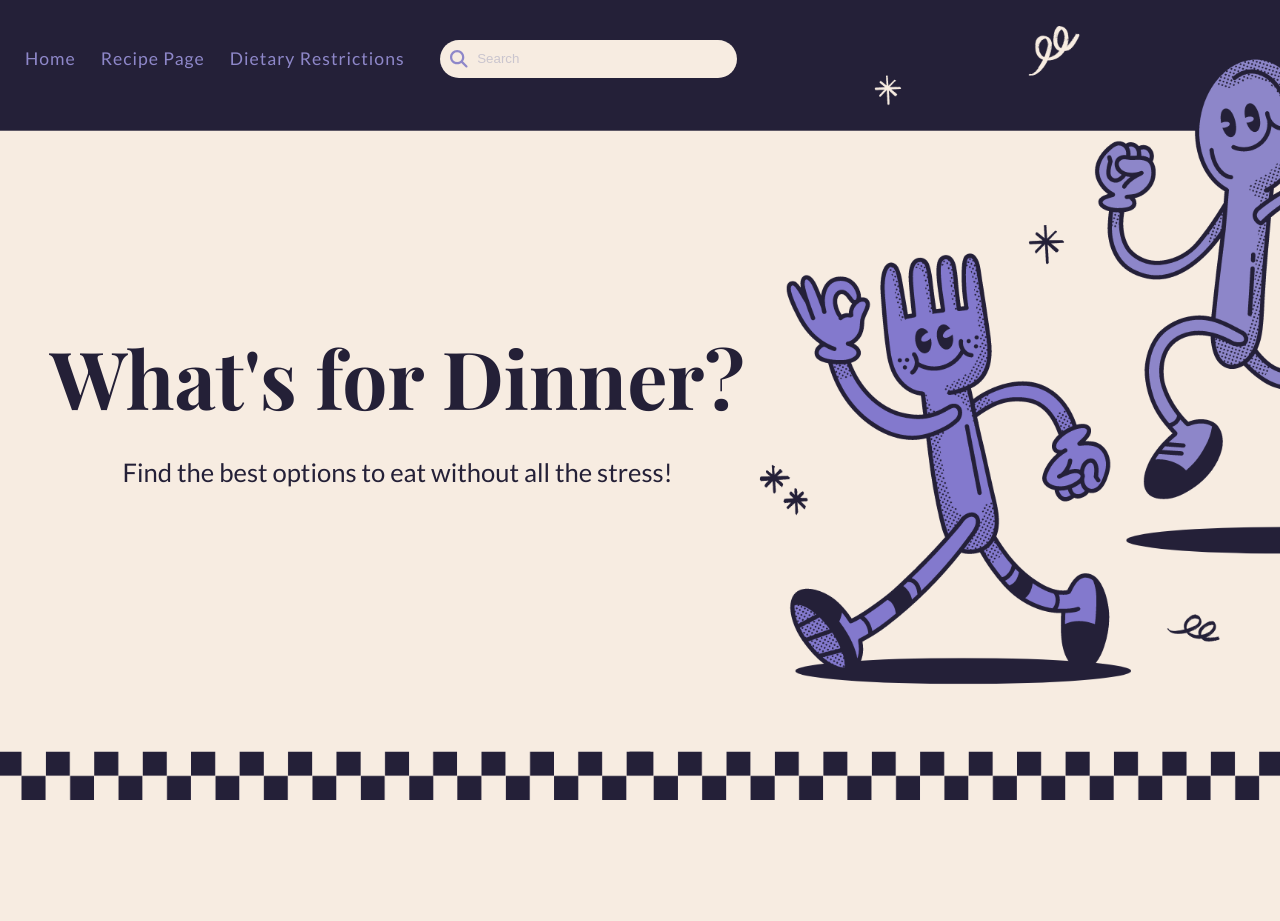
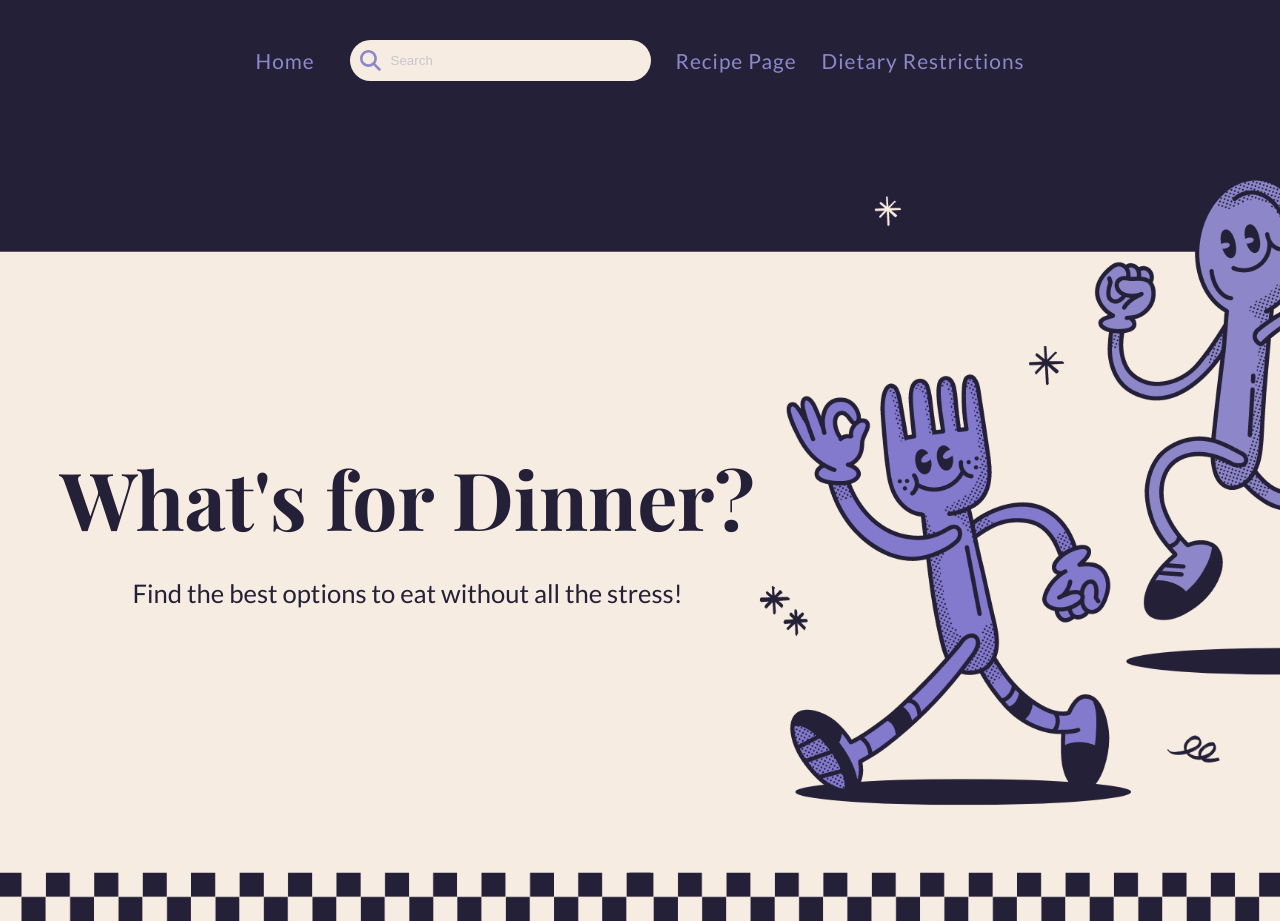
Before and after one commit to BaileyKH/WhatsForDinner, a React (Vite) app: page / in a window 1280 px wide. Before the commit the page ends 800 px from the top, so only its background shows below. Built offline with nearby package versions, Linux system fonts and the light colour scheme; a web font is replaced by a local one.

Commit message:
small ui changes

```diff
--- a/src/Components/NavBar/NavBar.css
+++ b/src/Components/NavBar/NavBar.css
@@ -1,9 +1,10 @@
 .navbar {
-    padding: 40px 25px 25px;
+    background-color: var(--primary-color);
+    padding: 40px 25px 40px;
     display: flex;
     justify-content: center;
     align-items: center;
-    position: absolute;
+    /* position: absolute; */
 }
 
 .nav-logo {
@@ -14,9 +15,9 @@
 .nav-items {
     display: flex;
     gap: 25px;
-    justify-content: flex-end;
+    justify-content: center;
     align-items: center;
-    font-size: 1.1em;
+    font-size: 1.3em;
     letter-spacing: 1px;
 }
 
--- a/src/Components/NavBar/NavBar.jsx
+++ b/src/Components/NavBar/NavBar.jsx
@@ -13,12 +13,6 @@ export const NavBar = () => {
                 <Link to="/" className="links">
                     Home
                 </Link>
-                <Link to="/recipedetails" className="links">
-                    Recipe Page
-                </Link>
-                <Link to="/dietaryrestrictions" className="links">
-                    Dietary Restrictions
-                </Link>
                 <div className="search-container">
                     <FontAwesomeIcon icon={faMagnifyingGlass} className="icon"/>
                     <input
@@ -27,6 +21,12 @@ export const NavBar = () => {
                         placeholder="Search"
                     />
                 </div>
+                <Link to="/recipedetails" className="links">
+                    Recipe Page
+                </Link>
+                <Link to="/dietaryrestrictions" className="links">
+                    Dietary Restrictions
+                </Link>
             </div>
         </nav>
     );
--- a/src/Hero/Hero.css
+++ b/src/Hero/Hero.css
@@ -5,8 +5,8 @@
     background-size: cover;
     display: flex;
     align-items: center;
-    top: 0;
-    width: 100%;
+    padding: 10px;
+    /* width: 100%; */
     height: 100vh;
 }
 
```
Also changed, not shown: src/assets/background.png.
